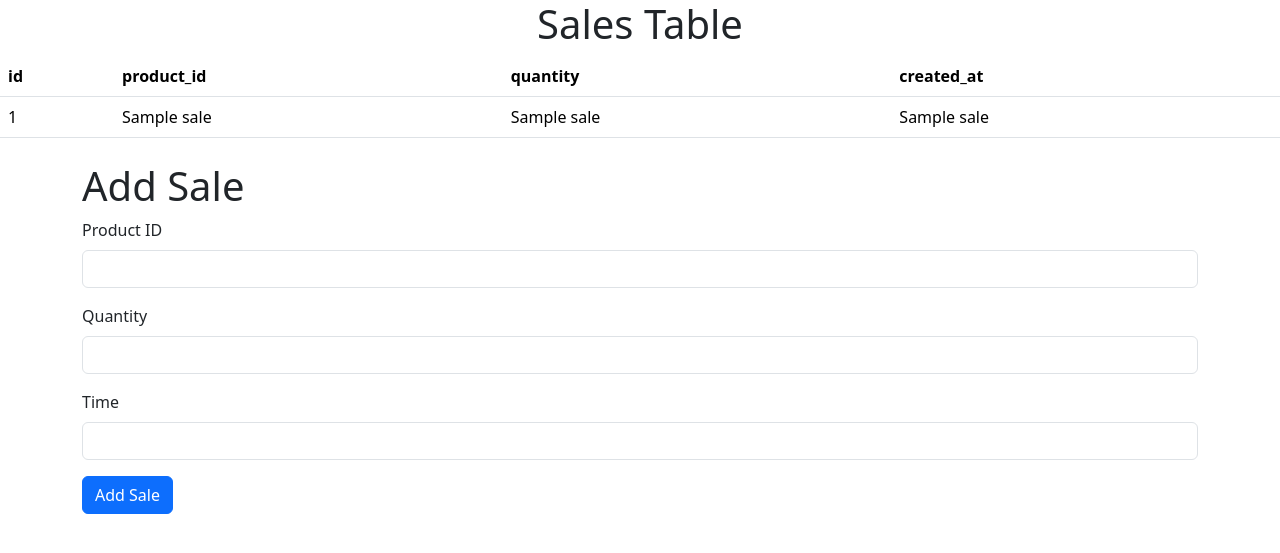
After one commit to ericomondi/flask-training, a Flask app: page /sales in a window 1280 px wide. The commit adds this page. Shown: the top 553 px of the page. Run offline with Flask 3, Linux system fonts and the light colour scheme; a database or web service that is not in the repository returns one stand-in record (values such as "Sample title"); some libraries are stand-ins or nearby versions.

Commit message:
db com done

```diff
--- a/employees-management-system/main.py
+++ b/employees-management-system/main.py
@@ -13,7 +13,7 @@ def get_connection():
     )
 # get table data
 
-def get_data():
+def get_data(table_name):
 
         conn = get_connection()
         # Create a cursor
@@ -21,7 +21,7 @@ def get_data():
 
         # here we etrieve data from the table and return them as records
 
-        cursor.execute(f"SELECT * FROM products")
+        cursor.execute(f"SELECT * FROM {table_name}")
         products = cursor.fetchall()
         conn.close
 
@@ -49,26 +49,37 @@ def insert_product(product_name, buying_price, selling_price, stock_quantity):
     finally:
         conn.close()
 
-# Route for handling form submission
-@app.route("/", methods=["GET", "POST"])
+# index route
+@app.route("/")
 def index():
+    return render_template("bootstrap.html")
+
+
+@app.route("/products",methods=["GET", "POST"])
+def products_int():
+
     if request.method == "POST":
         # Retrieve form data
         product_name = request.form["product_name"]
         buying_price = float(request.form["buying_price"])
         selling_price = float(request.form["selling_price"])
         stock_quantity = int(request.form["stock_quantity"])
-
         # Insert the product into the database
         insert_product(product_name, buying_price, selling_price, stock_quantity)
 
-        # Redirect to the index page to show the updated product list
-        return redirect(url_for("index"))
+        return redirect(url_for("products_int"))
 
-    # Fetch product data from the database
-    records = get_data()
+    records = get_data("products")
+    return render_template("products.html", products=records )
 
-    return render_template("bootstrap.html", products=records)
+
+@app.route("/sales", methods=["GET"])
+def sales_int():
+
+    records = get_data("sales")
+
+    return render_template("sales.html", sales= records)
+
 
 if __name__ == '__main__':
     app.run(debug=True)
--- /dev/null
+++ b/employees-management-system/templates/sales.html
@@ -0,0 +1,87 @@
+<!DOCTYPE html>
+<html lang="en">
+  <head>
+    <meta charset="UTF-8" />
+    <meta name="viewport" content="width=device-width, initial-scale=1.0" />
+    <title>Document</title>
+    <link
+      rel="stylesheet"
+      type="text/css"
+      href="{{ url_for('static', filename='css/plugins/bootstrap.css') }}"
+    />
+  </head>
+  <body>
+    <h1 class="text-center">Sales Table</h1>
+
+    <!-- table -->
+    <table class="table">
+      <thead>
+        <tr>
+          <th scope="col">id</th>
+          <th scope="col">product_id</th>
+          <th scope="col">quantity</th>
+          <th scope="col">created_at</th>
+        </tr>
+      </thead>
+      <tbody id="products_table">
+        {% for sale in sales %}
+        <tr>
+          <td>{{ sale[0] }}</td>
+          <td>{{ sale[1] }}</td>
+          <td>{{ sale[2] }}</td>
+          <td>{{ sale[3] }}</td>
+        </tr>
+        {% endfor %}
+      </tbody>
+    </table>
+     <!-- add products from -->
+     <div class="container mt-4">
+        <h1>Add Sale</h1>
+        <form id="sales_form" method="post">
+          <!-- Product ID -->
+          <div class="mb-3">
+            <label for="product_id" class="form-label">Product ID</label>
+            <input
+              type="number"
+              class="form-control"
+              id="product_id"
+              name="product_id"
+              required
+            />
+          </div>
+
+          <!-- Quantity -->
+          <div class="mb-3">
+            <label for="quantity" class="form-label">Quantity</label>
+            <input
+              type="number"
+              class="form-control"
+              id="quantity"
+              name="quantity"
+              required
+            />
+          </div>
+
+          <!-- Created_at-->
+          <div class="mb-3">
+            <label for="created_at" class="form-label">Time</label>
+            <input
+              type="number"
+              class="form-control"
+              id="created_at"
+              name="created_at"
+              required
+            />
+          </div>
+
+
+          <button type="submit" class="btn btn-primary">Add Sale</button>
+        </form>
+      </div>
+      <script
+        src="https://cdn.jsdelivr.net/npm/bootstrap@5.3.2/dist/js/bootstrap.bundle.min.js"
+        integrity="sha384-C6RzsynM9kWDrMNeT87bh95OGNyZPhcTNXj1NW7RuBCsyN/o0jlpcV8Qyq46cDfL"
+        crossorigin="anonymous"
+      ></script>
+  </body>
+</html>
```
Also changed, not shown: employees-management-system/templates/bootstrap.html (+0 -59 lines), employees-management-system/templates/products.html (added, +97 -0 lines).
